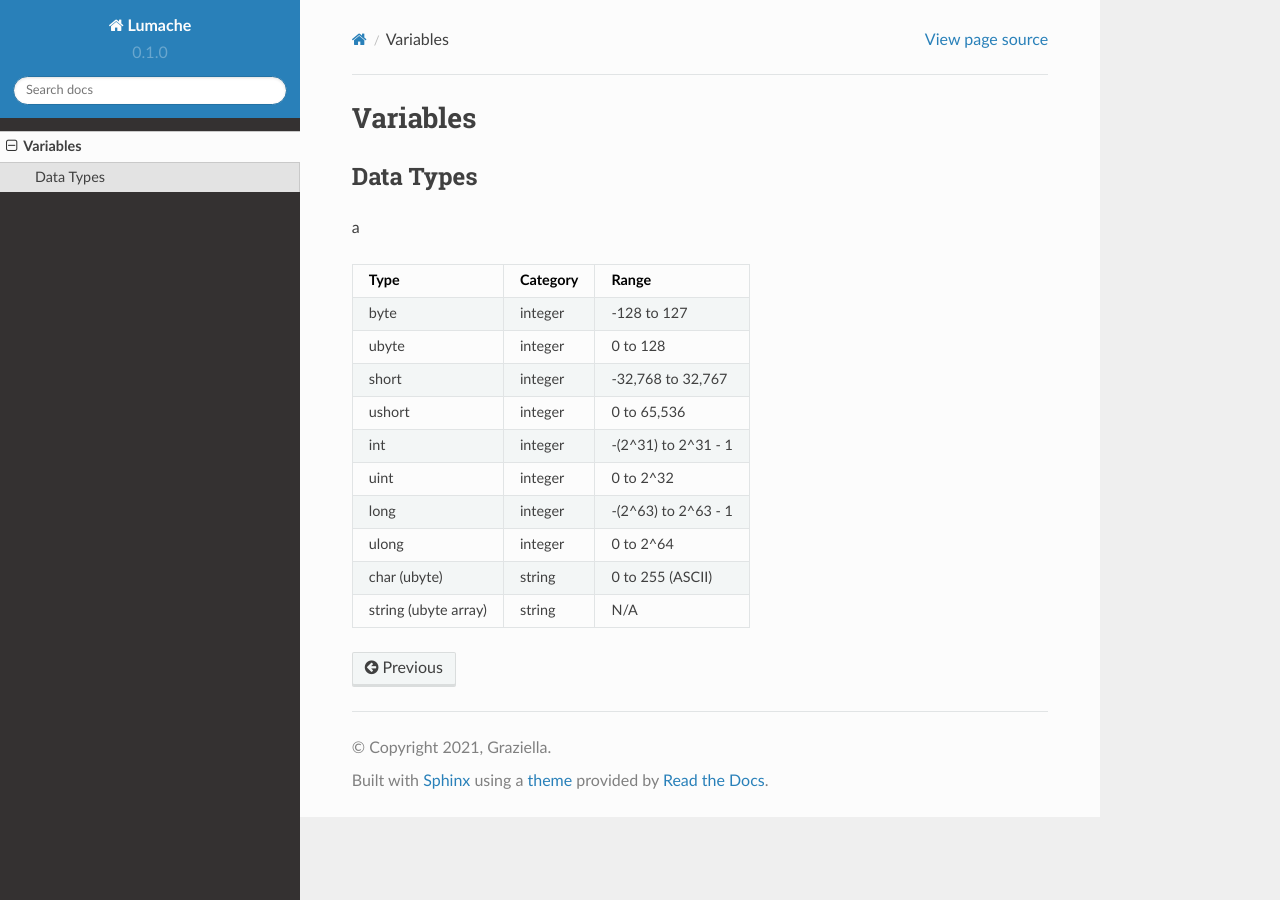
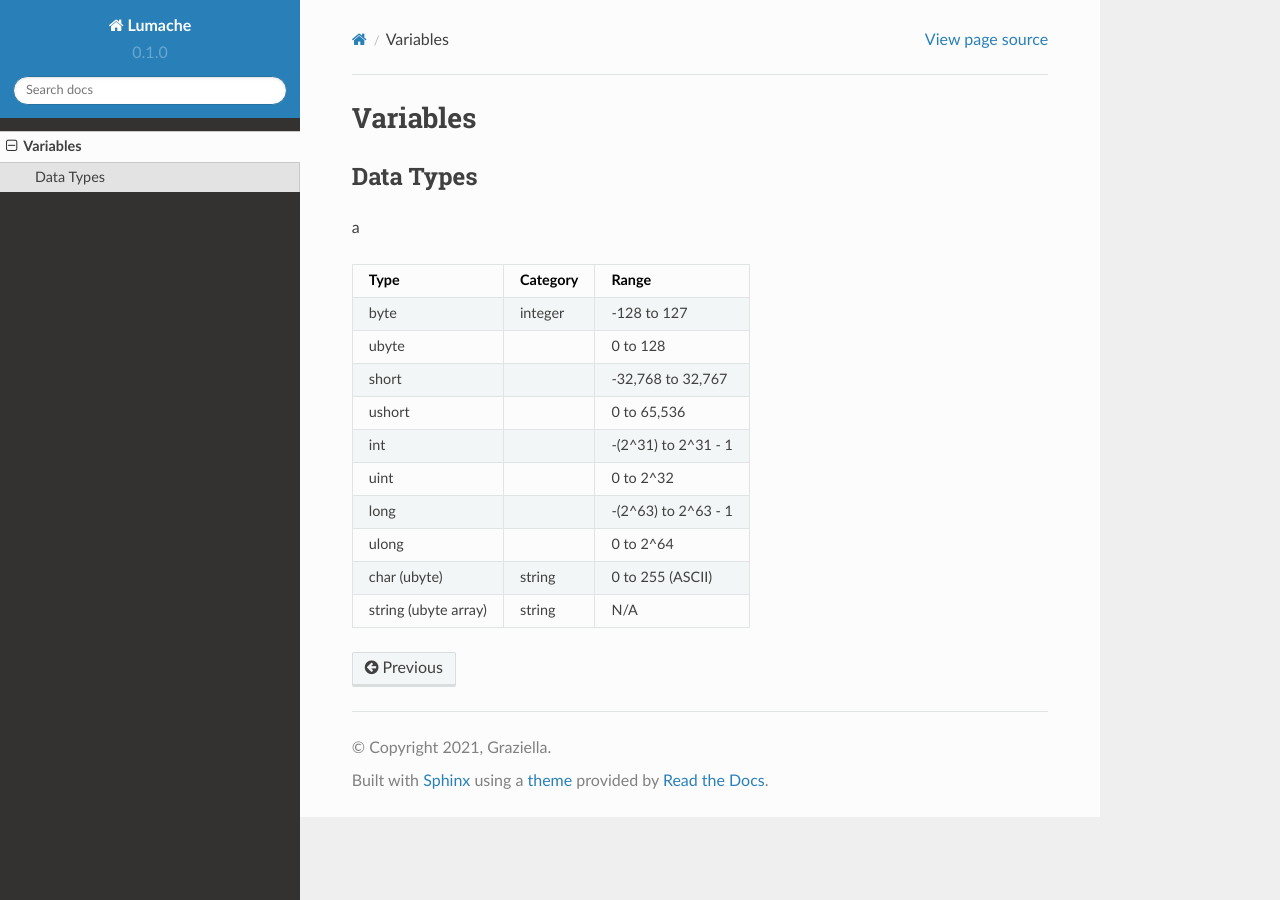
Before and after one commit to Robolta/Bismuth-Docs, a Sphinx documentation site: the page built from docs/source/variables.rst, in a window 1280 px wide. Built offline with Sphinx 7.4.7 and the Read the Docs theme 2.0.0, drawn with Linux system fonts in a browser that asks for light colours; pages that are not in the unit, such as notebooks, are missing from menus.

Commit message:
Update variables.rst

```diff
--- a/docs/source/variables.rst
+++ b/docs/source/variables.rst
@@ -10,13 +10,13 @@ a
 Type                    Category    Range
 ====================    ========    ===================
 byte                    integer     -128 to 127
-ubyte                   integer     0 to 128
-short                   integer     -32,768 to 32,767
-ushort                  integer     0 to 65,536
-int                     integer     -(2^31) to 2^31 - 1
-uint                    integer     0 to 2^32
-long                    integer     -(2^63) to 2^63 - 1
-ulong                   integer     0 to 2^64
+ubyte                               0 to 128
+short                               -32,768 to 32,767
+ushort                              0 to 65,536
+int                                 -(2^31) to 2^31 - 1
+uint                                0 to 2^32
+long                                -(2^63) to 2^63 - 1
+ulong                               0 to 2^64
 char (ubyte)            string      0 to 255 (ASCII)
 string (ubyte array)    string      N/A
 ====================    ========    ===================
```
